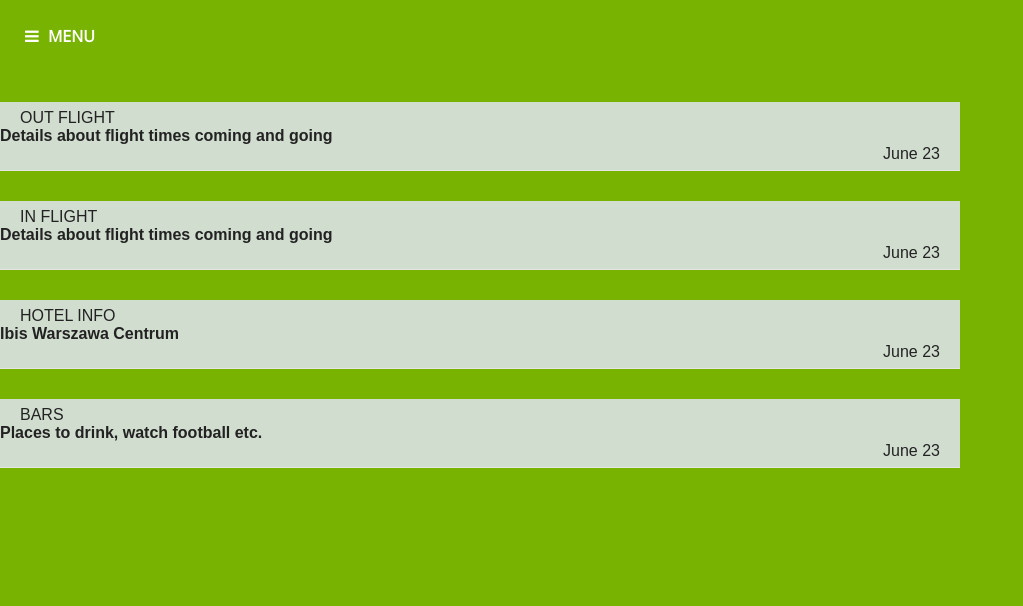
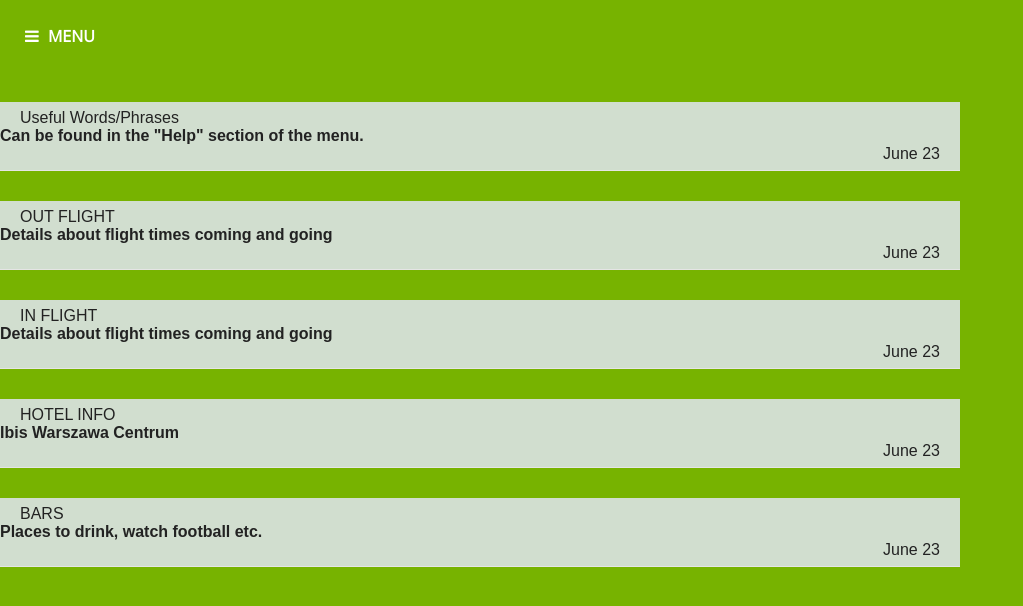
Before and after one commit to PonchoD/PonchoD.github.io, a Jekyll site: the page index.html, which Jekyll copies as it is, in a window 1280 px wide. Shown: the top 606 px of the page, without its empty margins (0-1023 px from the left). Built offline with Jekyll 4.4.1, drawn with Linux system fonts in a browser that asks for light colours; nearby versions of some CDN libraries.

Commit message:
Update index.html

```diff
--- a/index.html
+++ b/index.html
@@ -28,6 +28,30 @@
 
         Menu
       </div>
+    <div class="articles container">
+      <div class="article current">
+        <div class="item row">
+          <div class="col-xs-3">
+			<!-- <p><img src="images/anthony_icon.png" height="80" width="60"></p>-->
+		    <p class="source">Useful Words/Phrases</p>
+          </div>
+          <div class="col-xs-6">
+            <p class="title">Can be found in the "Help" section of the menu.</p>
+          </div>
+          <div class="col-xs-3">
+            <p class="pubdate">June 23</p>
+          </div>
+        </div>
+        <div class="description row">
+          <div class="col-xs-3">&nbsp;</div>
+          <div class="col-xs-6">
+            <h1>Or in the link below:</h1>
+            <p><a href="help.html">Help</a></p>
+          </div>
+          <div class="col-xs-3">&nbsp;</div>
+        </div>
+      </div>
+    </div>
 
     <div class="articles container">
       <div class="article current">
@@ -172,11 +196,8 @@
 						<div class="container">
 							<div class="row">
 								<div class="slide-copy col-xs-5">
-								<h1>Useful Phrases</h1>
-								<h2>English						Polish</h2>
-								<p>Cheers!						Na Zdrowie!</p>
-								<p>Hi / Bye						Czesc</p>
-
+								<h1>Clubs</h1>
+								<p>Placeholder as it's not going in my search history.</p>
 								</div>
 								<div class="slide-img col-xs-7">
 								<img src="#">
```
